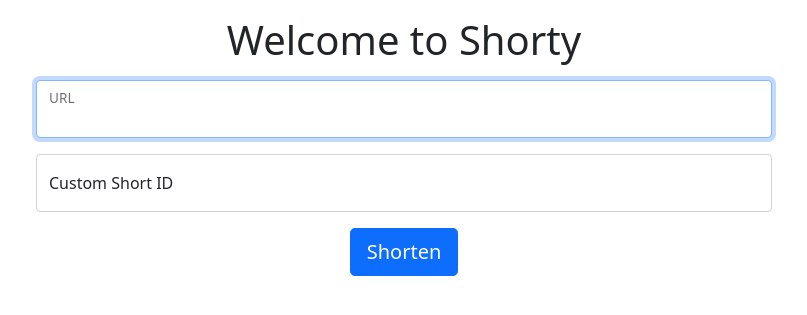
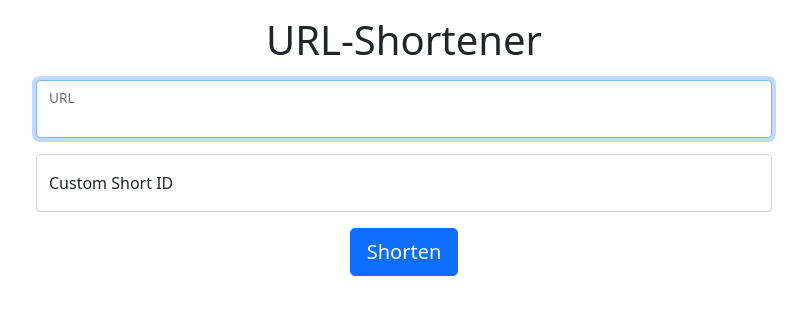
Before and after one commit to sf308/url-shortener, a Flask app: page / in a window 1280 px wide. Shown: the top 315 px of the page, without its empty margins (236-1043 px from the left). Run offline with Flask 2, Linux system fonts and the light colour scheme.

Commit message:
change index header

```diff
--- a/core/templates/index.html
+++ b/core/templates/index.html
@@ -1,7 +1,7 @@
 {% extends 'base.html' %}
 
 {% block content %}
-    <h1 class="text-center mb-3">{% block title %} Welcome to Shorty {% endblock %}</h1>
+    <h1 class="text-center mb-3">{% block title %} URL-Shortener {% endblock %}</h1>
     <div class="row">
         <div class="col-md-2"></div>
         <div class="col-md-8">
```
